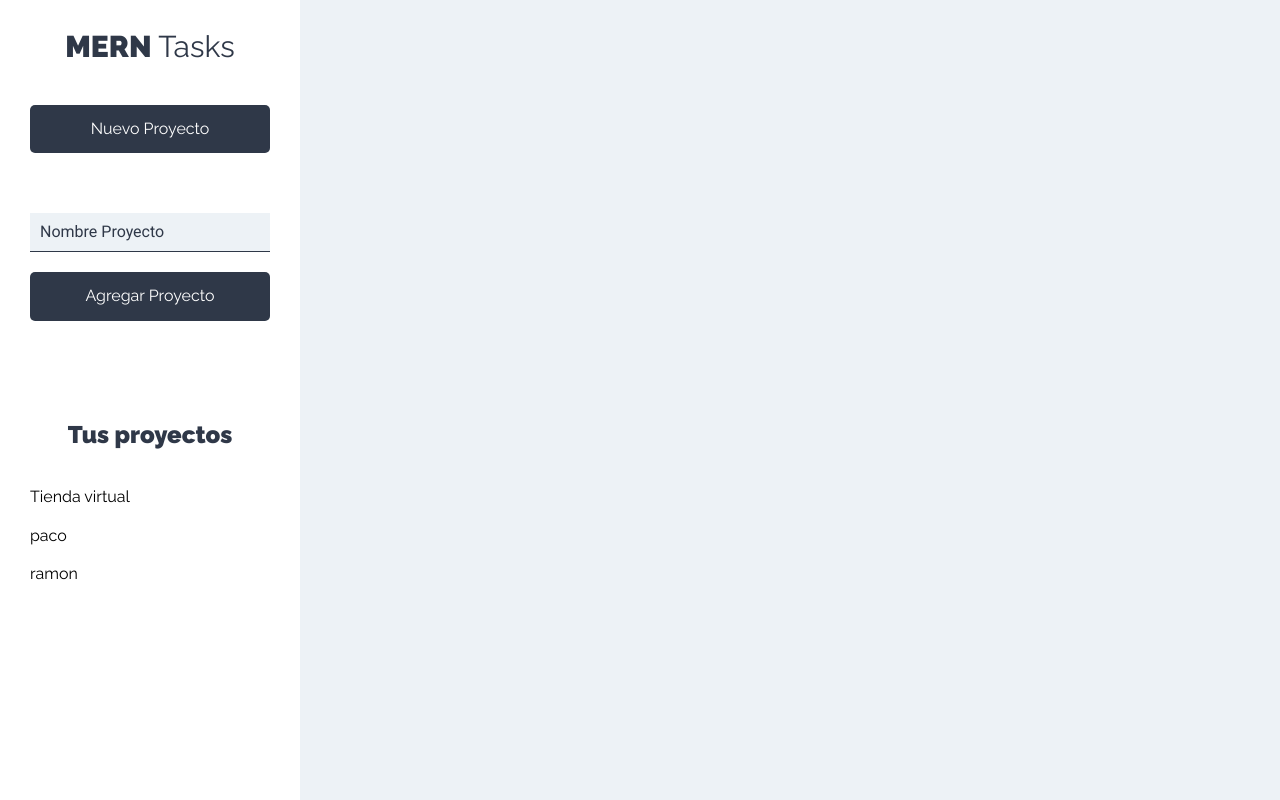
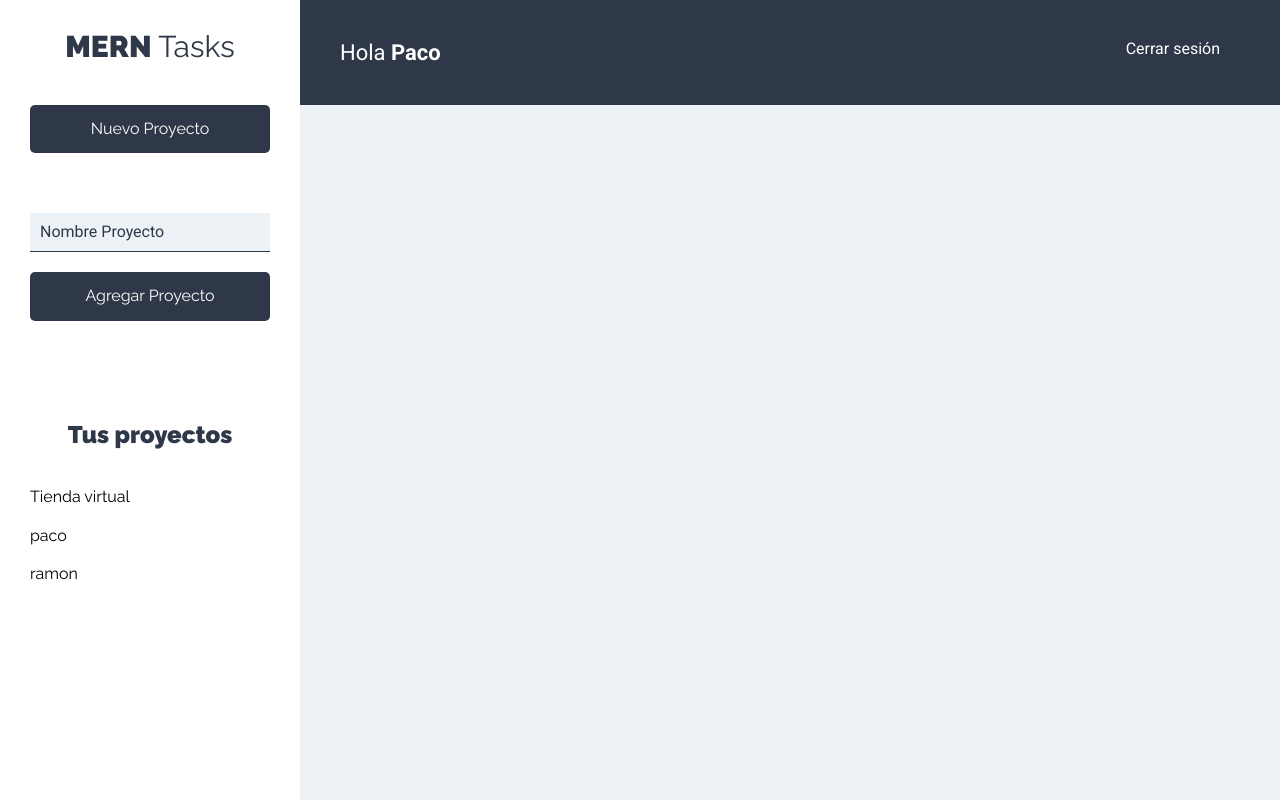
Before and after one commit to eskalona17/MERN-tasks-app, a React (Create React App) app in the folder client/: page /proyectos in a window 1280 px wide. Built offline with nearby package versions, Linux system fonts and the light colour scheme.

Commit message:
creating header component

```diff
--- /dev/null
+++ b/client/src/components/layout/Header.js
@@ -0,0 +1,14 @@
+import React from 'react';
+
+const Header = () => {
+    return (
+        <header className="app-header">
+            <p className="nombre-usuario">Hola <span>Paco</span></p>
+            <nav className="nav-principal">
+                <a href="#!">Cerrar sesión</a>
+            </nav>
+        </header>
+     );
+}
+
+export default Header;
--- a/client/src/components/proyectos/Proyectos.js
+++ b/client/src/components/proyectos/Proyectos.js
@@ -1,11 +1,13 @@
 import React from 'react';
 import Sidebar from '../layout/Sidebar'
+import Header from '../layout/Header';
 
 const Proyectos = () => {
     return (
         <div className="contenedor-app">
             <Sidebar/>
             <div className="seccion-principal">
+                <Header/>
                 <main>
                     <div className="contenedor-tareas">
 
```
